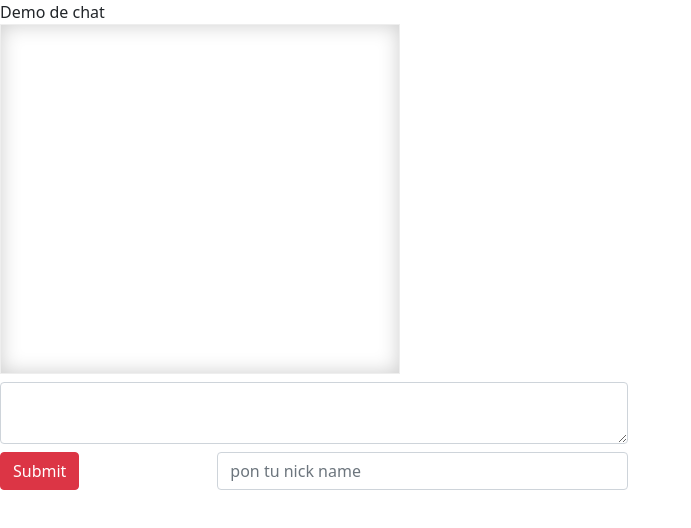
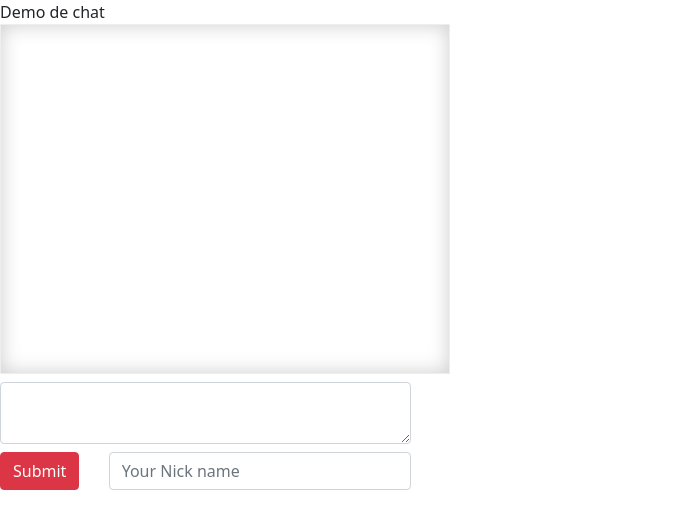
Before and after one commit to ErickGBR/ChatWebSockets, a website: page client/index.html in a window 1280 px wide. Shown: the whole page, without its empty margins (0-691 px from the left). Drawn offline with nearby package versions, Linux system fonts and the light colour scheme; no server answers.

Commit message:
comments added

```diff
--- a/client/index.html
+++ b/client/index.html
@@ -10,7 +10,7 @@
 	<style type="text/css">
 		#messages{
 			width: 95%;
-			max-width: 400px;
+			max-width: 450px;
 			height: 350px;
 			overflow-y: scroll;
 			border: 1px solid #eee;
@@ -33,18 +33,18 @@ Demo de chat
 <form onsubmit="return addMessage(this)">
 
 	<div class="row mt-2">
-		<div class="col-md-6">
+		<div class="col-md-4">
 			<textarea class="form form-control" id="text"></textarea>
 		</div>
 	</div>
 
 	<div class="row mt-2">
-		<div class="col-md-2">
+		<div class="col-md-1">
 			<input type="submit" class="btn btn-danger" name="Enviar">
 		</div>
 
-		<div class="col-md-4">
-			<input class="form form-control" type="text" id="nickname" placeholder="pon tu nick name">
+		<div class="col-md-3">
+			<input class="form form-control" type="text" id="nickname" placeholder="Your Nick name">
 		</div>
 
 	</div>
--- a/client/main.js
+++ b/client/main.js
@@ -1,5 +1,9 @@
-var socket = io.connect('http://142.93.249.44:6677',{'forceNew':true})
+//URL server see chat
+const server = 'http://localhost:6677'
 
+var socket = io.connect(server,{'forceNew':true})
+
+//event listening
 socket.on('messages', (data)=>{
 	console.log(data)
 	render(data)
@@ -7,7 +11,6 @@ socket.on('messages', (data)=>{
 
 
 function render(data){
-
 
 var html = data.map(function(message, index){
 	return(`
@@ -32,6 +35,8 @@ function addMessage(){
 	}
 
 	document.getElementById('nickname').style.display ='none';
+	//Send event data
 	socket.emit('add-message', message);
+	text:document.getElementById('text').value ="";
 	return false;
 }
--- a/package.json
+++ b/package.json
@@ -4,8 +4,7 @@
   "description": "",
   "main": "index.js",
   "scripts": {
-    "start":"nodemon server/index.js",
-
+    "start": "nodemon server/index.js",
     "test": "echo \"Error: no test specified\" && exit 1"
   },
   "author": "Erick Burgos",
```
